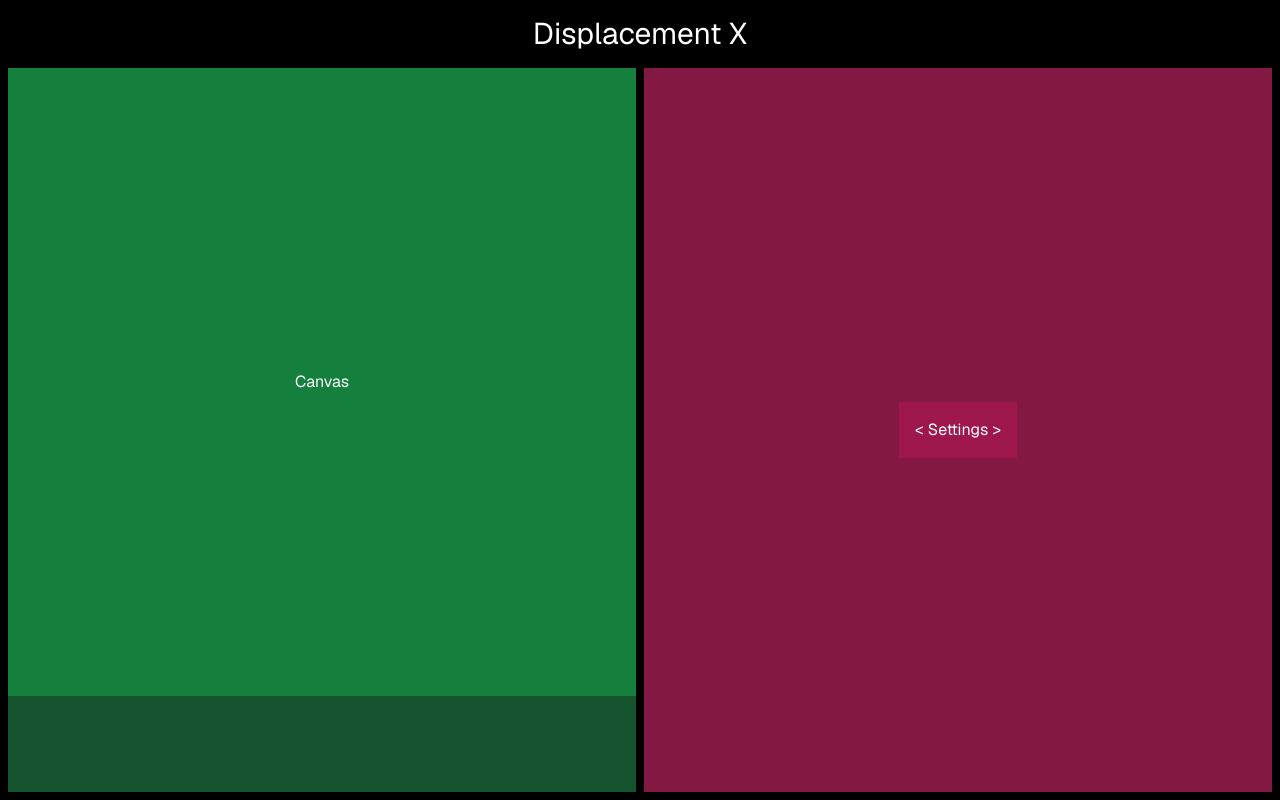
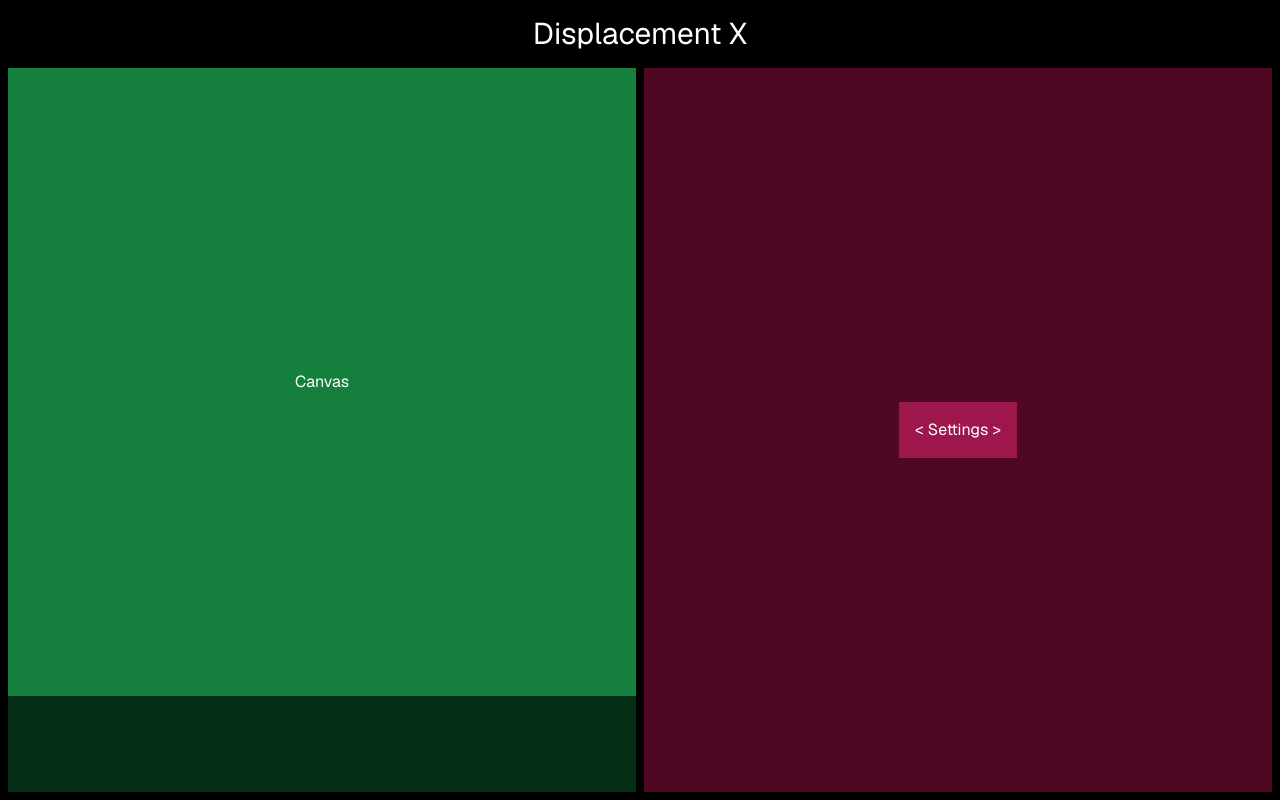
Before and after one commit to satelllte/displacementx, a Next.js app: page / in a window 1280 px wide. Built offline with nearby package versions, Linux system fonts and the light colour scheme.

Commit message:
darker section mockup colors

```diff
--- a/src/app/page.tsx
+++ b/src/app/page.tsx
@@ -10,12 +10,12 @@ export default function Home() {
         <h1 className='text-center text-2xl sm:text-3xl'>Displacement X</h1>
       </header>
       <main className='flex flex-1 gap-2 px-2 pb-2'>
-        <div className='relative flex flex-1 items-start bg-green-900 max-md:justify-center'>
+        <div className='relative flex flex-1 items-start bg-green-950 max-md:justify-center'>
           <div className='flex aspect-square w-full max-w-2xl items-center justify-center bg-green-700'>
             Canvas
           </div>
         </div>
-        <div className='flex flex-1 items-center justify-center bg-pink-900 max-md:hidden'>
+        <div className='flex flex-1 items-center justify-center bg-pink-950 max-md:hidden'>
           <Settings />
         </div>
       </main>
```
